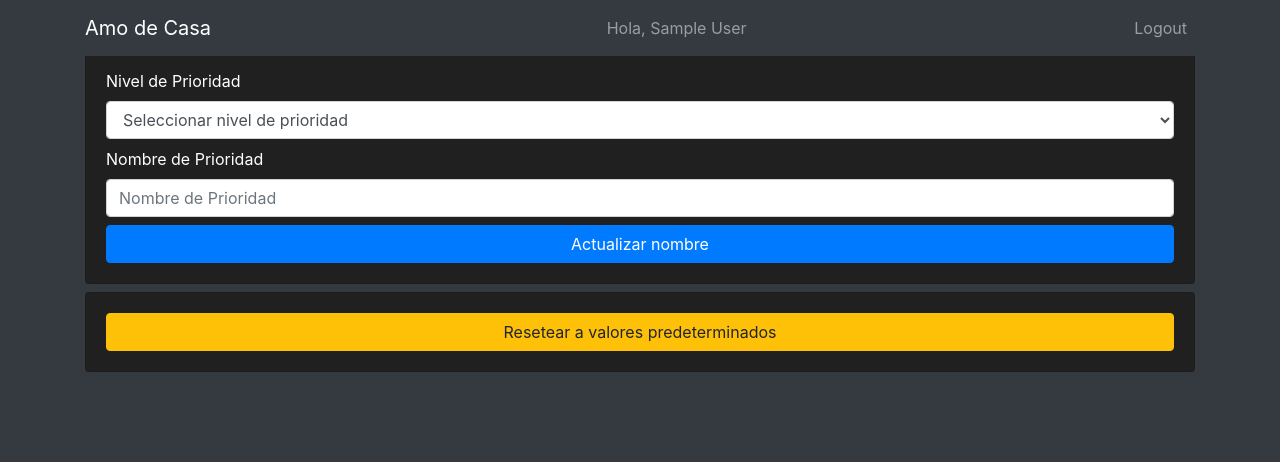
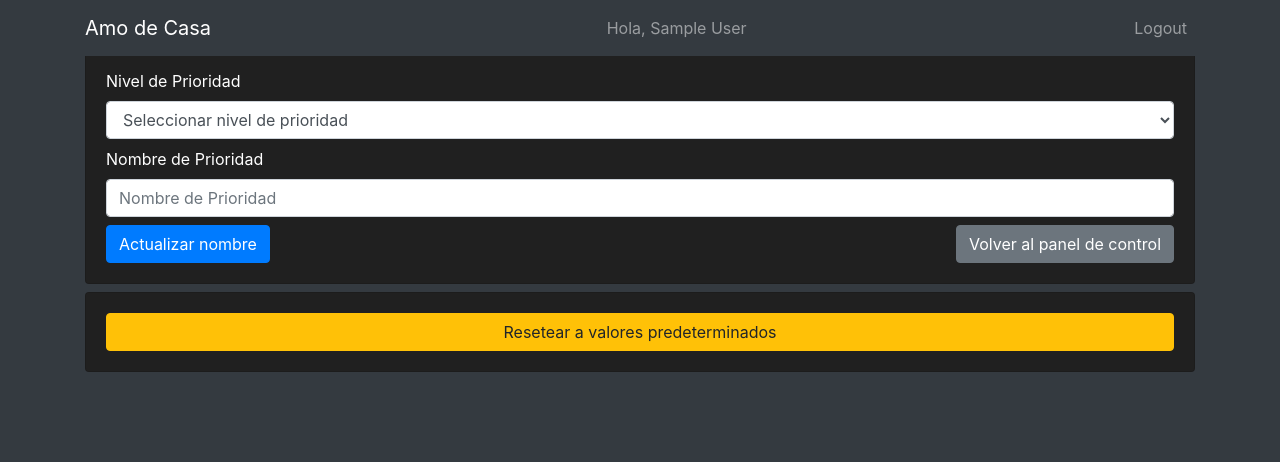
Before and after one commit to ageVega/Aplicacion-Web-CRUD, a Flask app: page /priority_names in a window 1280 px wide. Shown: the top 462 px of the page. Run offline with Flask 2, Linux system fonts and the light colour scheme; the visitor is signed in with stand-in values (Sample User, id 1); data that the repository does not hold is empty; some libraries are stand-ins or nearby versions.

Commit message:
Update priority_names.html

```diff
--- a/templates/priority_names.html
+++ b/templates/priority_names.html
@@ -40,7 +40,10 @@
         </select>
         <label for="priorityName">Nombre de Prioridad</label>
         <input type="text" name="priorityName" placeholder="Nombre de Prioridad" class="form-control mb-2" maxlength="25" required>
-        <button class="btn btn-primary">Actualizar nombre</button>
+        <div class="d-flex justify-content-between">
+            <button class="btn btn-primary">Actualizar nombre</button>
+            <a href="/dashboard" class="btn btn-secondary">Volver al panel de control</a>
+        </div>
     </form>
     <!-- Formulario para resetear los nombres de las prioridades -->
     <form id="resetPriorityNamesForm" class="card card-body text-white mt-2" style="background-color: #202020;">
```
